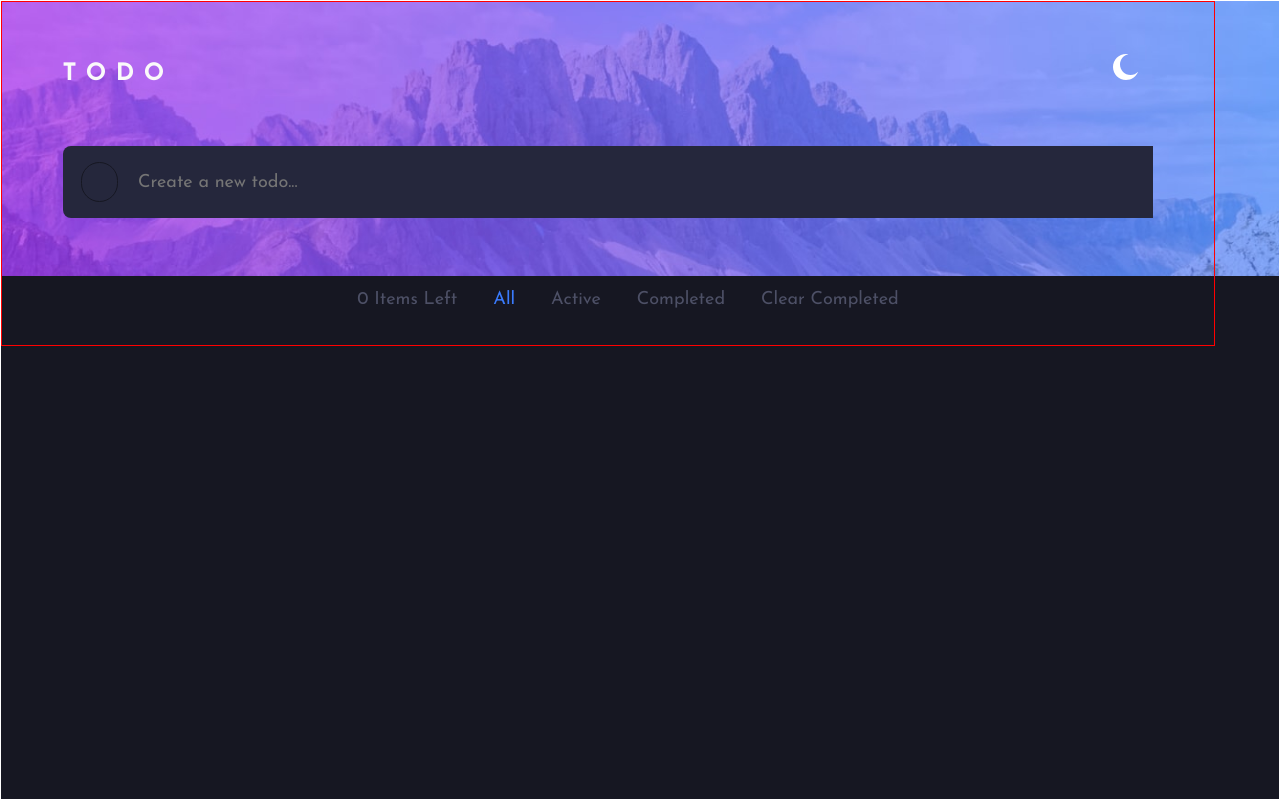
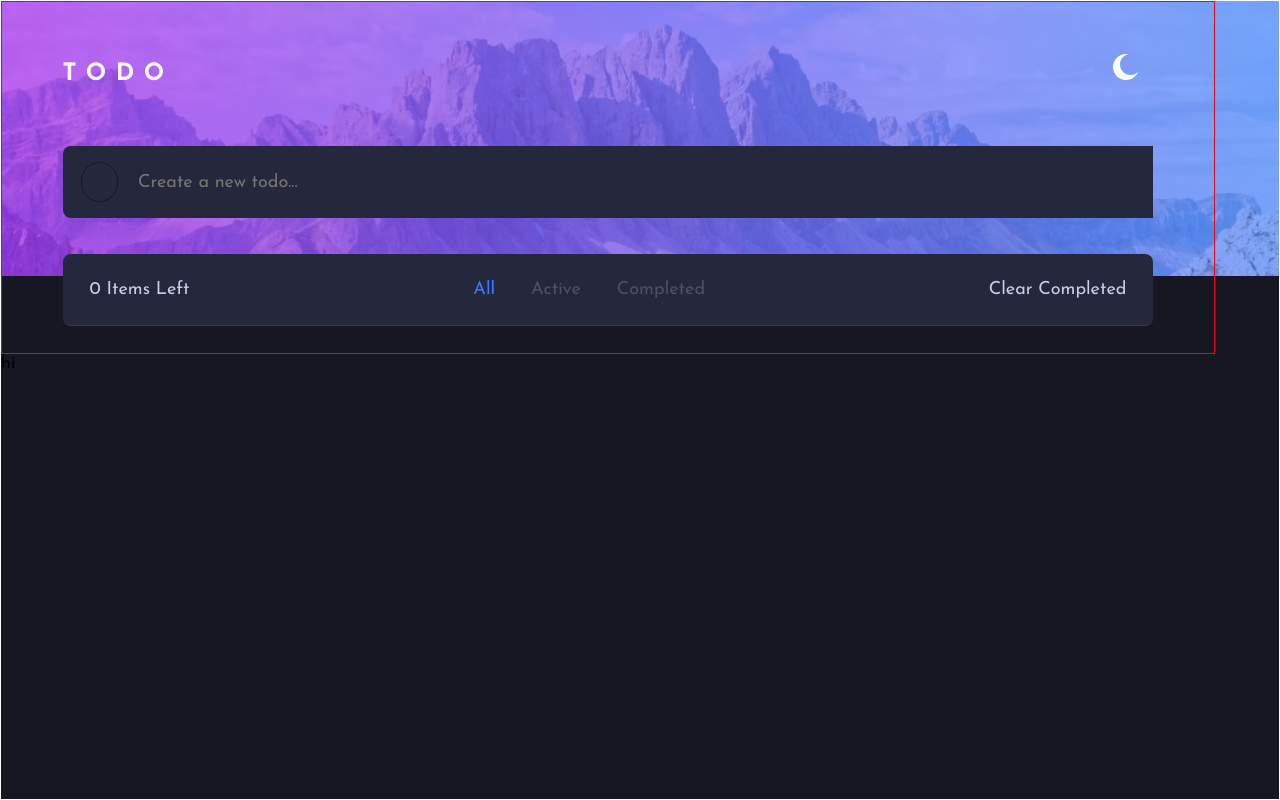
Before and after one commit to plaetzaw/TaskManagerTypescript, a Next.js app: page / in a window 1280 px wide. Built offline with nearby package versions, Linux system fonts and the light colour scheme.

Commit message:
Feat: Cleaned up footer

```diff
--- a/components/footer.tsx
+++ b/components/footer.tsx
@@ -2,13 +2,17 @@ import React, { FC } from 'react'
 import styled from 'styled-components'
 import { ITask } from '../Interfaces'
 
-const FooterContainer = styled.ul`
+const FooterContainer = styled.div`
+    width: 90%;
     display: flex;
-    flex-direction: row;
+    flex-direction: column;
+    align-items: center;
 `
 const FooterItem = styled.li<DisplayModeProps>`
     display: flex;
     padding: 1em;
+    // border-radius: 8px;
+    // background-color: ${props => props.darkMode ? props.theme.primaryTheme.lightMode.VeryLightGray : props.theme.primaryTheme.darkMode.VeryDarkDesatBlue};
     color: ${props => props.darkMode ? props.theme.primaryTheme.lightMode.DarkGrayishBlue : props.theme.primaryTheme.darkMode.VeryDarkGrayishBlue};
     color: ${props => props.selected ? props.theme.primaryTheme.colorsPrimary.blue : null};
     &:hover {
@@ -17,6 +21,45 @@ const FooterItem = styled.li<DisplayModeProps>`
     }
     &:active {
         color: ${props => props.theme.primaryTheme.colorsPrimary.blue};
+    }
+`
+
+const SelectorDisplay = styled.div<DisplayModeProps>`
+    display: flex;
+    flex-direction: row;
+    align-items: center;
+    justify-content: center;
+    height: 4em;
+    width: 100%;
+    margin-bottom: 1.5em;
+    border-radius: 8px;
+    font-family: ${props => props.theme.primaryTheme.fonts.base};
+    font-size: ${props => props.theme.primaryTheme.fonts.size};
+    background-color: ${props => props.darkMode ? props.theme.primaryTheme.lightMode.VeryLightGray : props.theme.primaryTheme.darkMode.VeryDarkDesatBlue};
+    color: ${props => props.darkMode ? props.theme.primaryTheme.lightMode.VeryDarkGrayishBlue : props.theme.primaryTheme.darkMode.LightGrayishBlue};
+    border: none;
+    border-bottom: 1px solid ${props => props.darkMode ? props.theme.primaryTheme.lightMode.LightGrayishBlue : props.theme.primaryTheme.darkMode.VeryVeryDarkGrayishBlue};
+    @media (min-width: 1200px) {
+        justify-content: space-between;
+      }
+`
+
+const SelectorItem = styled.span`
+`
+
+const MobileWrapper = styled.div`
+    display: flex;
+    width: 100%;
+    @media (min-width: 1200px) {
+        display: none;
+      }
+
+`
+
+const DesktopWrapper = styled.div`
+    display: none;
+    @media (min-width: 1200px) {
+        display: flex;
       }
 `
 
@@ -39,8 +82,6 @@ interface Props {
 const Footer: FC = ({ taskCount, deleteCompleted, todoList, setTodoList, filter, setFilter, darkMode }: Props) => {
 const ItemPluralization = (taskCount > 1 || taskCount === 0) ? "Items" : "Item"
 
-// console.log(darkMode)
-
     const FooterData = [{
         id: 1,
         name: "All",
@@ -55,11 +96,7 @@ const ItemPluralization = (taskCount > 1 || taskCount === 0) ? "Items" : "Item"
     }
 ]
 
-  return (
-    <div>
-    <FooterContainer>
-    <FooterItem darkMode={darkMode}>{taskCount} {ItemPluralization} Left</FooterItem>
-    {FooterData.map((item, index) => {
+const ClearCompleted = FooterData.map((item, index) => {
     let selected
     if (filter === item.name){
         selected = true
@@ -72,19 +109,25 @@ const ItemPluralization = (taskCount > 1 || taskCount === 0) ? "Items" : "Item"
             {item.name}
         </FooterItem>
     )
-    })}
+})
+
+  return (
+    <FooterContainer>
     {/* <FooterItem darkMode={darkMode} onClick={() => {setFilter("All")}}>All</FooterItem>
     <FooterItem darkMode={darkMode} onClick={() => { setFilter("Active")}}>Active</FooterItem>
     <FooterItem darkMode={darkMode} onClick={() => { setFilter("Completed")}}>Completed</FooterItem> */}
-    <FooterItem darkMode={darkMode} onClick={() => {
-        setTodoList(todoList.filter((task) => {
-            return task.status === 'active'
-          }))
-    }}>
-    Clear Completed
-    </FooterItem>
+            <MobileWrapper>
+            <SelectorDisplay style={{justifyContent: 'space-between', padding: '1.5em'}} darkMode={darkMode}>
+                <SelectorItem>{taskCount} {ItemPluralization} Left</SelectorItem>
+                <SelectorItem onClick={() => {setTodoList(todoList.filter((task) => {return task.status === 'active'}))}}>Clear Completed</SelectorItem>
+            </SelectorDisplay>
+            </MobileWrapper>
+        <SelectorDisplay style={{ padding: '1.5em'}} darkMode={darkMode}>
+            <DesktopWrapper><SelectorItem>{taskCount} {ItemPluralization} Left</SelectorItem></DesktopWrapper>
+            <div style={{display: 'flex', alignItems: 'center'}}>{ClearCompleted}</div>
+            <DesktopWrapper><SelectorItem onClick={() => {setTodoList(todoList.filter((task) => {return task.status === 'active'}))}}>Clear Completed</SelectorItem></DesktopWrapper>
+        </SelectorDisplay>
     </FooterContainer>
-    </div>
   )
 }
 
--- a/components/todo.tsx
+++ b/components/todo.tsx
@@ -22,6 +22,7 @@ const DisplayTask = styled.div<DisplayModeProps>`
     color: ${props => props.darkMode ? props.theme.primaryTheme.lightMode.VeryDarkGrayishBlue : props.theme.primaryTheme.darkMode.LightGrayishBlue};
     text-decoration: ${props => props.completed ? "line-through" : ""};
     border: none;
+    border-bottom: 1px solid ${props => props.darkMode ? props.theme.primaryTheme.lightMode.LightGrayishBlue : props.theme.primaryTheme.darkMode.VeryVeryDarkGrayishBlue};
 `
 
 
@@ -65,7 +66,6 @@ interface Props {
 //   }}
 
 const Todo = ({ task, completeTask, darkMode, todoList, setTodoList }: Props) => {
-    console.log('task', task)
     let completed
     if (task.status === 'completed') {
         completed = true
@@ -90,7 +90,6 @@ const Todo = ({ task, completeTask, darkMode, todoList, setTodoList }: Props) =>
         <DisplayTask completed={completed} darkMode={darkMode}>
         <Circle completed={completed} darkMode={darkMode} onClick={() => { completeTask(task.taskName)}}/>
         <span style={{paddingRight: '2em'}}>{task.taskName}</span>
-        <span>{task.status}</span>
         <XIcon darkMode={darkMode} onClick={() => deleteSingleTask(task)}/>
         </DisplayTask>
     </TaskContainer>
--- a/package.json
+++ b/package.json
@@ -21,7 +21,7 @@
     "@types/react-dom": "18.0.5",
     "eslint": "8.17.0",
     "eslint-config-next": "12.1.6",
-    "prettier": "2.6.2",
+    "prettier": "^2.6.2",
     "typescript": "4.7.3"
   }
 }
--- a/pages/index.tsx
+++ b/pages/index.tsx
@@ -11,6 +11,7 @@ import Footer from '../components/footer'
 const Container = styled.div<DisplayModeProps>`
   display: flex;
   flex-direction: column;
+  width: 100%;
   min-height: 100vh;
   align-items: center;
   font-family: ${props => props.theme.primaryTheme.fonts.base};
@@ -221,6 +222,7 @@ const Home: NextPage = () => {
         {TodoDisplay}
         <Footer darkMode={darkMode} filter={filter} taskCount={TaskCount} deletedCompleted={deleteCompleted} todoList={todoList} setTodoList={setTodoList} filter={filter} setFilter={setFilter}/>
         </TodoContainer>
+        hi
         </Background>
 
       </Container>
```
Also changed, not shown: 1 other file (tests, documents, lock files or other folders). Lines whose indentation alone changed are shown as unchanged.
